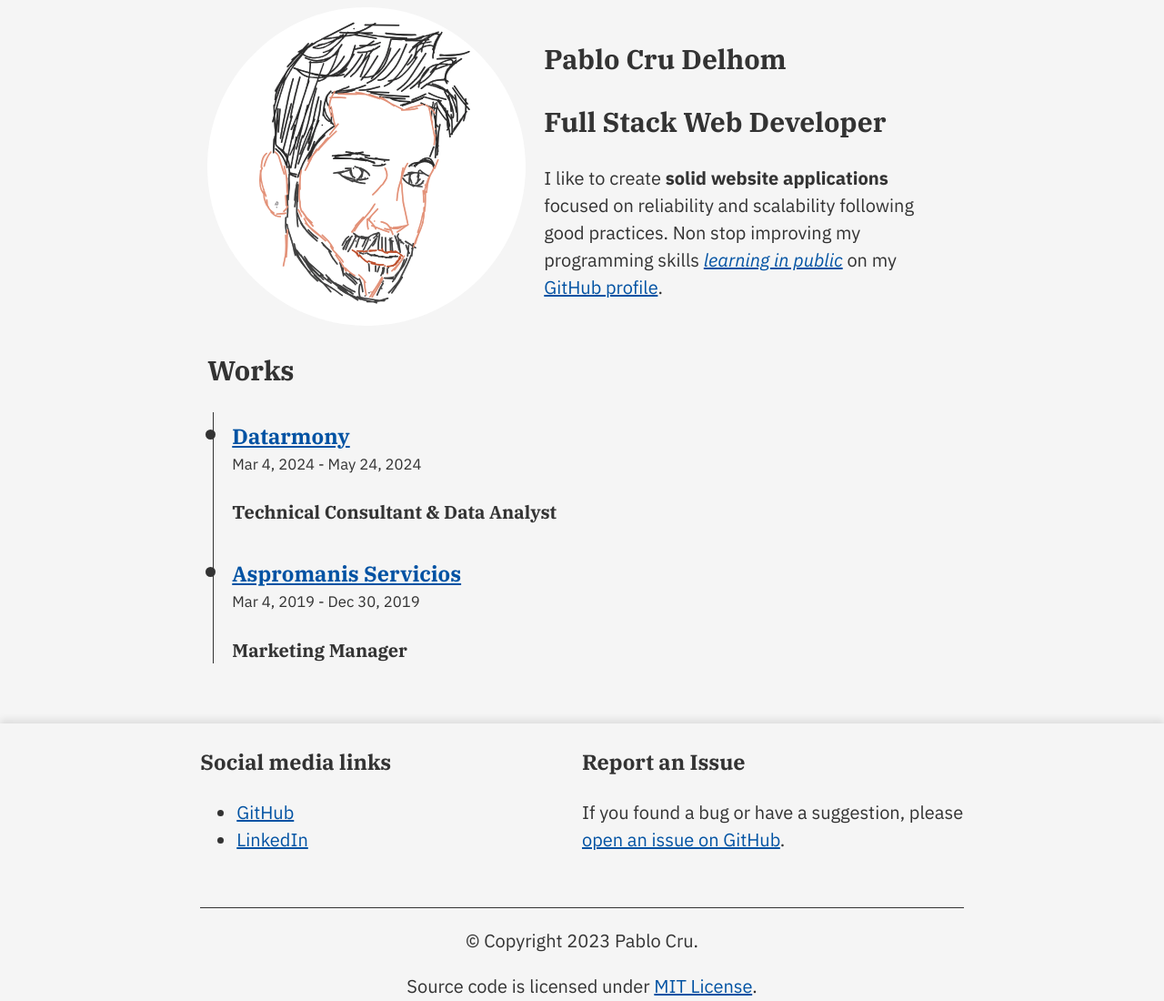
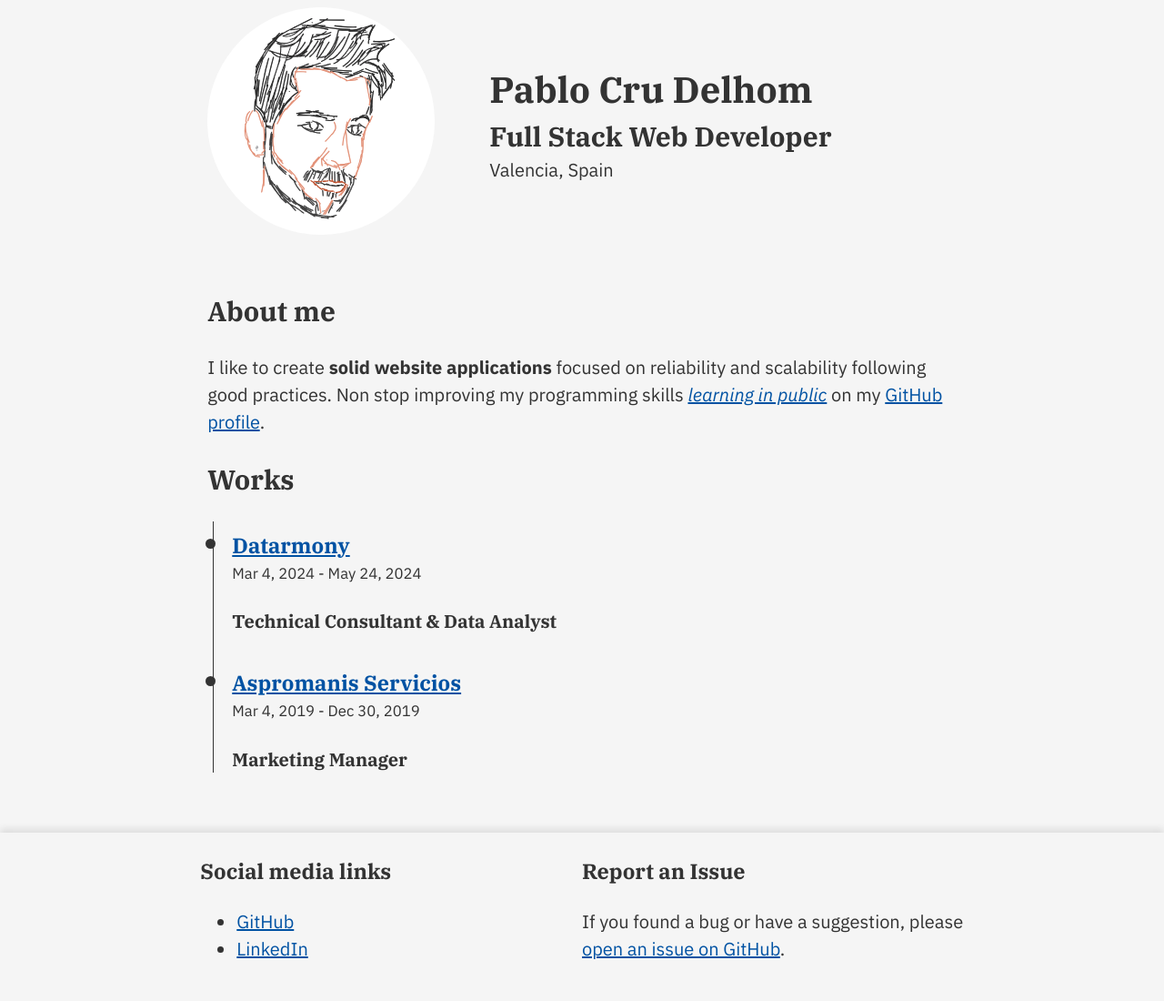
Before and after one commit to pabcrudel/pabcrudel.github.io, an Astro site: page / in a window 1280 px wide. Shown: the top 1100 px of the page at 91% size. Built offline with nearby package versions, Linux system fonts and the light colour scheme; Astro itself is replaced by a stand-in of ours.

Commit message:
feat: Move about me section outside header and include my location

```diff
--- a/src/pages/index.astro
+++ b/src/pages/index.astro
@@ -9,15 +9,20 @@ const works = await getEntries(data.works);
 ---
 
 <BaseLayout>
-  <header>
+  <header id="hero">
     <img
       src={svgCover.src}
-      width="350"
+      width="250"
       alt="Pablo Cru's personal brand trademark"
     />
-    <section id="about-me">
+    <section>
       <h1 id="pabcrudel">Pablo Cru Delhom</h1>
       <h2>Full Stack Web Developer</h2>
+      <p>{data.location.city}, {data.location.country}</p>
+    </section>
+  </header>
+  <section id="about-me">
+    <h2>About me</h2>
     <p>
       I like to create <strong>solid website applications</strong> focused on reliability
       and scalability following good practices. Non stop improving my programming
@@ -33,26 +38,45 @@ const works = await getEntries(data.works);
       >.
     </p>
   </section>
-  </header>
-  <Works works={works}/>
+  <Works works={works} />
 </BaseLayout>
 
 <style>
   @supports (display: flex) and (position: absolute) {
-    /* Center personal brand trademark on mobile */
+    /* Remove space between headings */
+    header section > * {
+      margin-block: 0;
+    }
+
+    /* Reset h1 font sice because is reduced inside section */
+    header section h1 {
+      font-size: 2em;
+    }
+
+    /* Increase space between the header and it's sibling */
     header {
-      display: flex;
-      flex-direction: column;
-      align-items: center;
+      margin-bottom: 3em;
     }
 
     /* Styles related to header applied on bigger screens */
     @media screen and (min-width: 700px) {
-      /* Override mobile flex rules */
-      body > header {
-        /* Display header children in rows */
-        flex-direction: row;
-        gap: 1em;
+      /* Move hero image to the left */
+      header {
+        display: flex;
+        gap: 3em;
+      }
+      /* Align content with the center of the image */
+      header section {
+        display: flex;
+        flex-direction: column;
+        justify-content: center;
+      }
+    }
+    /* Styles related to header applied on smaller screens */
+    @media screen and (max-width: 700px) {
+      header {
+        /* Move hero image to the left */
+        text-align: center;
       }
     }
   }
```
Lines whose indentation alone changed are shown as unchanged.
